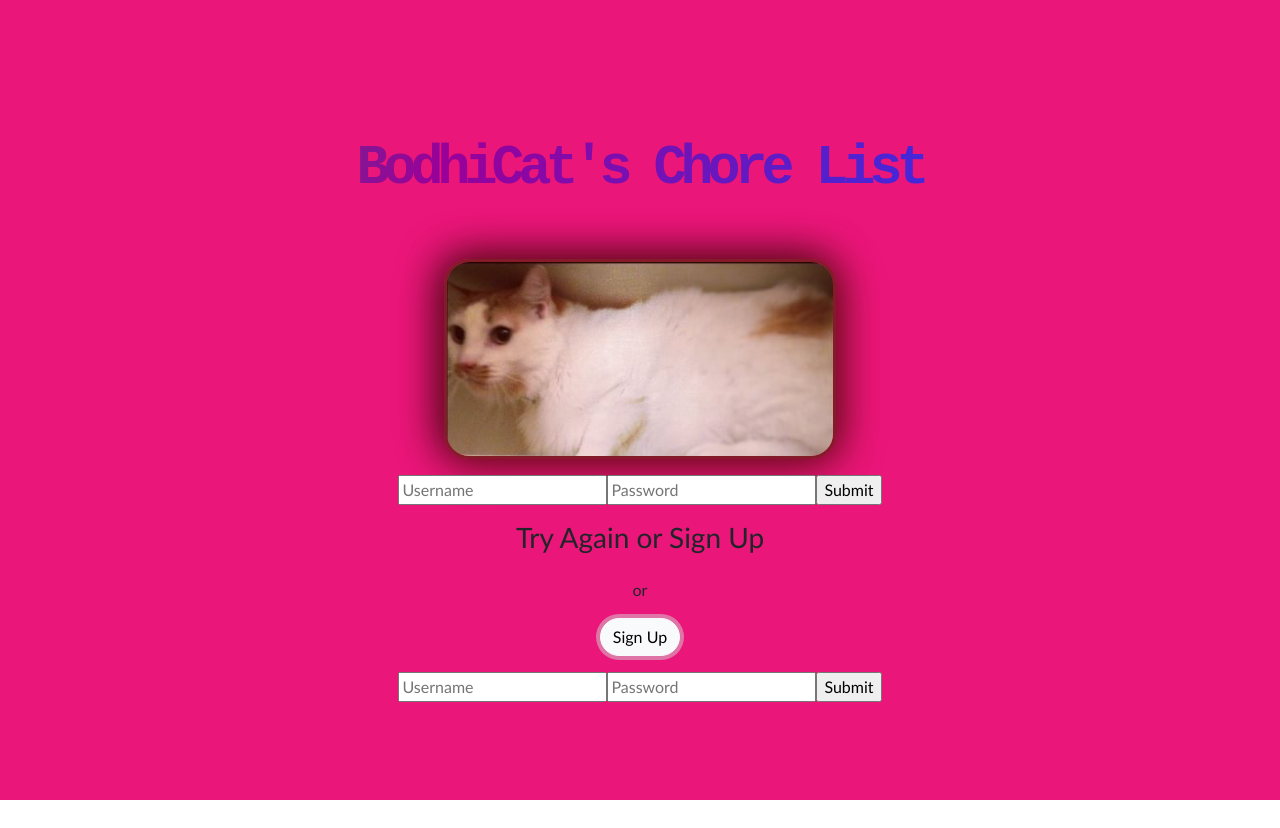
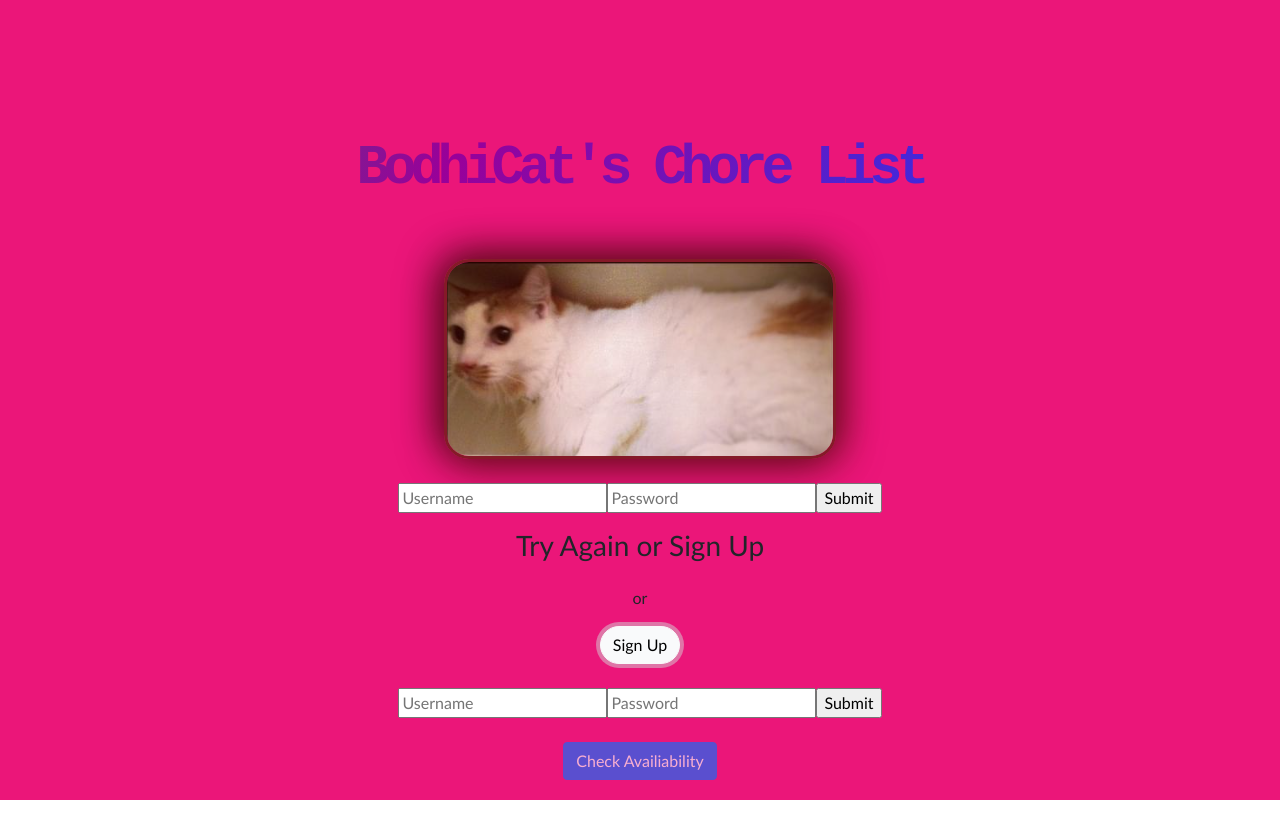
Before and after one commit to davidchedrick/phase-3-client, a React (Create React App) app: page /LogIn in a window 1280 px wide. Both pictures are taken after a click on the button "Sign Up". Before the commit the page ends 800 px from the top, so only its background shows below. Built offline with nearby package versions, Linux system fonts and the light colour scheme; no server answers.

Commit message:
added new user forms

```diff
--- a/src/components/LogIn.js
+++ b/src/components/LogIn.js
@@ -1,4 +1,4 @@
-import { useContext, useState } from "react";
+import { useContext, useEffect, useState } from "react";
 import { UserContext, LogInContext } from "../context/user";
 import { useHistory } from "react-router-dom";
 import hideCat from "../images/hideCat.png";
@@ -12,20 +12,25 @@ function LogIn({ fetchChildren }) {
     password: "",
   });
   const [signInFailed, setSignInFailed] = useState(false);
-  console.log('signInFailed: ', signInFailed);
+  const [allUsers, setAllUsers] = useState("")
   const [user, setUser] = useContext(UserContext);
   const [logIn, setLogIn] = useContext(LogInContext);
   const history = useHistory();
   const BASE_URL = "http://localhost:9292";
 
-  function fetchUsers(userForm) {
+
+  useEffect(() => {
+    fetchUsers()
+  }, [])
+
+  function fetchUsers() {
     fetch(BASE_URL + `/users`)
       .then((resp) => resp.json())
-      .then((users) => checkUser(users, userForm));
+      .then((users) => setAllUsers(users));
   }
 
-  function checkUser(users, userForm) {
-    const currentUser = users.filter(
+  function checkUser(userForm) {
+    const currentUser = allUsers.filter(
       (userData) =>
         userData.username === userForm.username &&
         userData.password === userForm.password
@@ -46,14 +51,17 @@ function LogIn({ fetchChildren }) {
     let targetValue = e.target.value;
 
     setFormData({
+
       ...formData,
       [targetName]: targetValue,
     });
+
   }
 
   function handleSubmit(e) {
     e.preventDefault();
-    fetchUsers(formData);
+    checkUser(formData);
+
     setFormData({
       username: "",
       password: "",
@@ -71,7 +79,7 @@ function LogIn({ fetchChildren }) {
           className="Header d-inline-block align-top  "
         />
 
-        <form className="p-3" onSubmit={handleSubmit}>
+        <form className="p-3 mt-2" onSubmit={handleSubmit}>
           <input
             type="text"
             placeholder="Username"
@@ -93,6 +101,7 @@ function LogIn({ fetchChildren }) {
           <SignUp
             setSignInFailed={setSignInFailed}
             signInFailed={signInFailed}
+            allUsers={allUsers}
           />
         </Route>
       </div>
--- a/src/components/NewUser.js
+++ b/src/components/NewUser.js
@@ -1,26 +1,28 @@
+import { Button } from "react-bootstrap"
 import { useState } from "react";
 import { useHistory } from "react-router-dom";
 
-function NewUser({ setSignInFailed }) {
+function NewUser({ setSignInFailed, allUsers }) {
+    console.log("allUsers: ", allUsers);
     const [formData, setFormData] = useState({
         username: "",
         password: "",
     });
-
+    const [pendingUser, setPendingUser] = useState({});
+    const [isDisabled, setIsDisabled] = useState(true);
+    const [signUpFailed, setSignUpFailed] = useState(false);
     const history = useHistory();
     const BASE_URL = "http://localhost:9292";
 
-    const configObj = {
-        method: "POST",
-        headers: {
-            Accept: "application/json",
-            "Content-Type": "application/json",
-        },
-        body: JSON.stringify(formData),
-    }
+    function postUser(newUser) {
 
-    function postUser() {
-        fetch(BASE_URL + `/users`, configObj)
+        fetch(BASE_URL + `/users`, {
+            method: "POST",
+            headers: {
+                "Content-Type": "application/json",
+            },
+            body: JSON.stringify(newUser),
+        })
             .then(resp => resp.json())
             .then(user => {
                 console.log(user);
@@ -35,16 +37,52 @@ function NewUser({ setSignInFailed }) {
             ...formData,
             [targetName]: targetValue,
         });
+
+
+    }
+
+
+
+    function checkUser() {
+        const check = allUsers.filter(
+            names => names.username !== pendingUser.username
+        );
+        console.log("check: ", check);
+        console.log("check: ", check.length);
+        console.log("pendingUser^^^^^^^: ", pendingUser);
+        if (check.length === allUsers.length) {
+            console.log("pendingUser++++++", pendingUser);
+            approveUser(pendingUser);
+            setSignUpFailed(false)
+        } else {
+            console.log("used name");
+            setSignUpFailed(true)
+            setIsDisabled(true)
+        }
+
+
+    }
+
+
+    function approveUser(newUser) {
+        postUser(newUser);
+        setSignInFailed(false);
     }
 
     function handleSubmit(e) {
         e.preventDefault();
-        postUser();
-        setSignInFailed(false);
+        setPendingUser(formData);
+
+        setIsDisabled(false)
+        setFormData({
+            username: "",
+            password: "",
+        });
     }
 
     return (
         <div>
+
             <form className="p-3" onSubmit={handleSubmit}>
                 <input
                     type="text"
@@ -58,8 +96,12 @@ function NewUser({ setSignInFailed }) {
                     name="password"
                     onChange={handleFormData}
                 />
-                <input type="submit"></input>
+                <input  type="submit"></input>
             </form>
+            {signUpFailed ? (
+                <h3 className="mt-3">Try Again, User Already Exist</h3>
+            ) : null}
+            <Button disabled={isDisabled} onClick={checkUser} className="mt-2">Check Availiability</Button>
         </div>
     );
 }
--- a/src/components/SignUp.js
+++ b/src/components/SignUp.js
@@ -3,7 +3,7 @@ import { useState } from "react"
 import { Button, Container } from "react-bootstrap"
 import NewUser from "./NewUser"
 
-function SignUp({ signInFailed, setSignInFailed }) {
+function SignUp({ signInFailed, setSignInFailed, allUsers }) {
 
     const [isClicked, setIsClicked] = useState(false)
 
@@ -17,7 +17,7 @@ function SignUp({ signInFailed, setSignInFailed }) {
               or
             </div>
         <Button
-            className="button-color mt-3 btn-light"
+            className="button-color mt-3 mb-2 btn-light"
             onClick={handleClick}
         >
             Sign Up
@@ -26,6 +26,7 @@ function SignUp({ signInFailed, setSignInFailed }) {
         {isClicked && signInFailed === true?
         <NewUser
             setSignInFailed={setSignInFailed}
+            allUsers={allUsers}
         />: null}
         </Container>
     )
```
